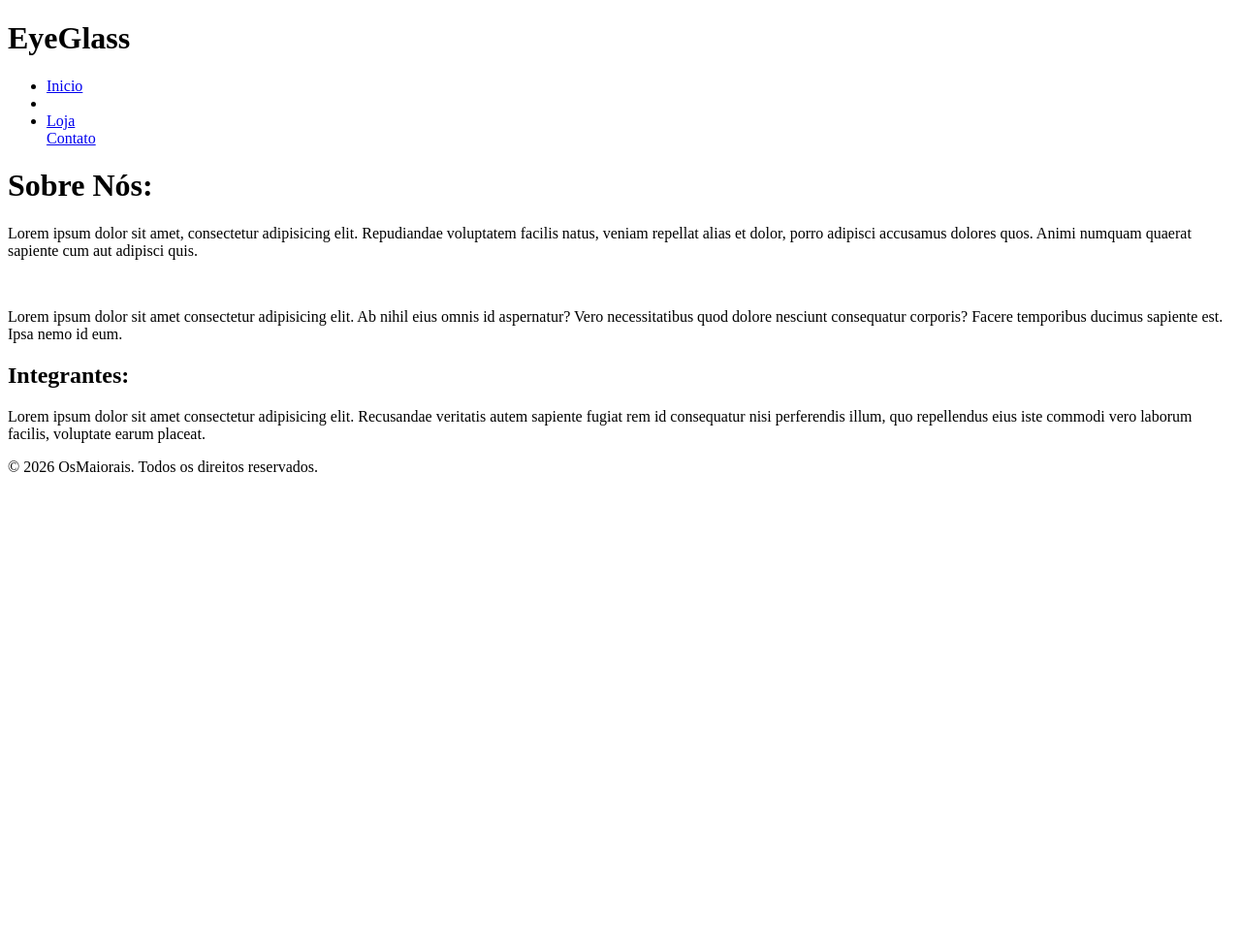
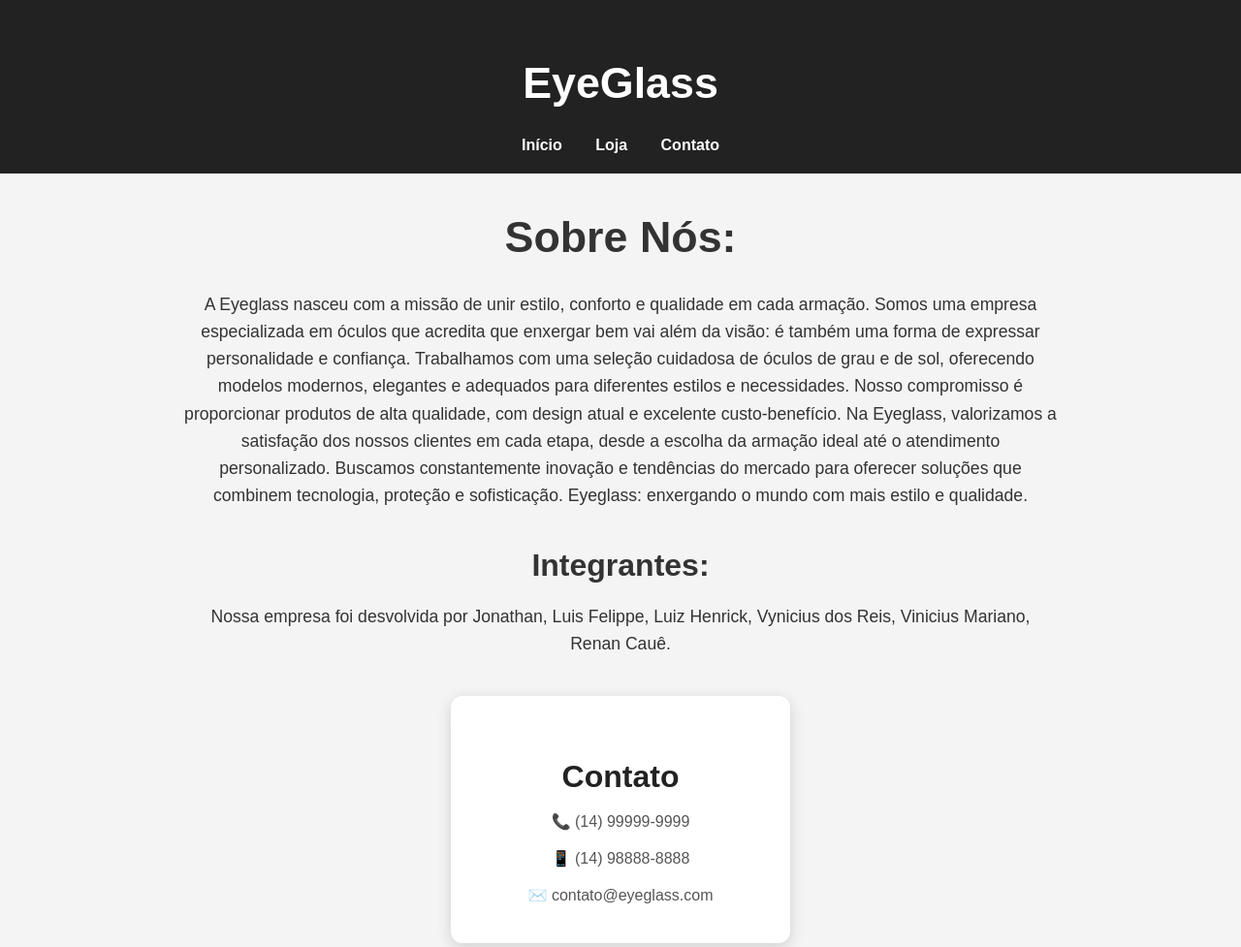
Before and after one commit to nwrnz/P2, a plain HTML site: page p2/Sobre.html in a window 1280 px wide. Shown: the top 977 px of the page at 97% size. Before the commit the page ends 800 px from the top, so only its background shows below. Drawn offline with Linux system fonts and the light colour scheme.

Commit message:
Add files via upload

```diff
--- a/p2/Loja.css
+++ b/p2/Loja.css
@@ -26,6 +26,7 @@ header ul{
     list-style: none;
     display: flex;
     gap: 20px;
+    margin-right: 10px;
 }
 
 header ul li a{
--- /dev/null
+++ b/p2/Loja.js
@@ -0,0 +1,6 @@
+const produtoLoja = [
+{id: 1, nome: produto1, preco: preco1},
+{id: 2, nome: produto2, preco:preco2},
+{id: 3, nome: produto3, preco: preco3}
+];
+let produtosCarrinho =[];
--- a/p2/Sobre.css
+++ b/p2/Sobre.css
@@ -0,0 +1,128 @@
+*{
+
+    box-sizing: border-box;
+    margin: 0;
+    padding: 0;
+}
+
+
+body{
+    font-family: Arial, Helvetica, sans-serif;
+    background-color: #f4f4f4;
+    color: #333;
+}
+
+header{
+    background-color: #222;
+    color: white;
+    padding: 20px;
+    text-align: center;
+}
+
+header ul{
+    list-style: none;
+    margin-top: 15px;
+}
+
+header ul li{
+    display: inline-block;
+    margin: 0 15px;
+}
+
+header ul li a{
+    color: white;
+    text-decoration: none;
+    font-weight: bold;
+}
+
+header ul li a:hover{
+    color: #00aaff;
+}
+
+
+h1{
+    text-align: center;
+    margin: 40px 0 30px;
+    font-size: 2.8rem;
+}
+
+
+p{
+    text-align: center;
+    max-width: 900px;
+    margin: 20px auto;
+    line-height: 1.6;
+    font-size: 1.1rem;
+}
+
+
+.galeria{
+    display: flex;
+    justify-content: center;
+    gap: 20px;
+    margin: 40px 0;
+}
+
+.galeria img{
+    width: 250px;
+    height: 180px;
+    object-fit: cover;
+    border-radius: 10px;
+    box-shadow: 0 4px 10px rgba(0,0,0,0.2);
+}
+
+
+h2{
+    text-align: center;
+    margin-top: 40px;
+    font-size: 2rem;
+}
+
+.contato{
+    width: 350px;
+    margin: 40px auto;
+    background-color: white;
+    padding: 30px;
+    border-radius: 15px;
+    box-shadow: 0 4px 15px rgba(0,0,0,0.15);
+    text-align: center;
+}
+
+.contato h2{
+    margin-bottom: 20px;
+}
+
+.contato p{
+    margin: 15px 0;
+    font-size: 1.2rem;
+}
+#caixa-contato{
+    width: 350px;
+    margin: 40px auto;
+    padding: 25px;
+    background-color: white;
+    border-radius: 12px;
+    box-shadow: 0 4px 15px rgba(0,0,0,0.15);
+    text-align: center;
+}
+
+#caixa-contato h2{
+    margin-bottom: 15px;
+    color: #222;
+}
+
+#caixa-contato p{
+    margin: 12px 0;
+    font-size: 16px;
+    color: #555;
+}
+
+
+
+footer{
+    background-color: #1f1f1f;
+    color: white;
+    text-align: center;
+    padding: 20px;
+    margin-top: 50px;
+}
--- a/p2/Sobre.html
+++ b/p2/Sobre.html
@@ -10,26 +10,31 @@
     <header>
         <h1>EyeGlass</h1>
          <ul>
-            <li><a href="./index.html">Inicio</a><li>
+             <li><a href="./index.html">Início</a></li>
              <li><a href="./Loja.html">Loja</a></li>
-             </li><a href="./Sobre.html">Contato</a></li>
-         </ul>
+             <li><a href="./Sobre.html">Contato</a></li>
+        </ul>
     </header>
     <h1>Sobre Nós:</h1>
-    <p>Lorem ipsum dolor sit amet, consectetur adipisicing elit. Repudiandae voluptatem facilis natus,
-        veniam repellat alias et dolor, porro adipisci accusamus dolores quos.
-         Animi numquam quaerat sapiente cum aut adipisci quis.</p>
+    <p>A Eyeglass nasceu com a missão de unir estilo, conforto e qualidade em cada armação. Somos uma empresa especializada em óculos que acredita que enxergar bem vai além da visão: é também uma forma de expressar personalidade e confiança.
 
-    <img src="" alt="">
-    <p>Lorem ipsum dolor sit amet consectetur adipisicing elit. Ab nihil eius omnis id aspernatur?
-         Vero necessitatibus quod dolore nesciunt consequatur corporis?
-        Facere temporibus ducimus sapiente est. Ipsa nemo id eum.</p>
+Trabalhamos com uma seleção cuidadosa de óculos de grau e de sol, oferecendo modelos modernos, elegantes e adequados para diferentes estilos e necessidades. Nosso compromisso é proporcionar produtos de alta qualidade, com design atual e excelente custo-benefício.
+
+Na Eyeglass, valorizamos a satisfação dos nossos clientes em cada etapa, desde a escolha da armação ideal até o atendimento personalizado. Buscamos constantemente inovação e tendências do mercado para oferecer soluções que combinem tecnologia, proteção e sofisticação.
+
+Eyeglass: enxergando o mundo com mais estilo e qualidade.</p>
 
     <h2>Integrantes:</h2>
-    <p>Lorem ipsum dolor sit amet consectetur adipisicing elit. Recusandae veritatis autem sapiente fugiat rem
-         id consequatur nisi perferendis illum, quo repellendus eius iste commodi vero laborum
-        facilis, voluptate earum placeat.</p>
+    <p>Nossa empresa foi desvolvida por Jonathan, Luis Felippe, Luiz Henrick, Vynicius dos Reis, Vinicius Mariano, Renan Cauê.</p>
 
+    <div id="caixa-contato">
+
+        <h2>Contato</h2>
+        <p>📞 (14) 99999-9999</p>
+        <p>📱 (14) 98888-8888</p>
+        <p>✉️ contato@eyeglass.com</p>
+
+    </div>
         <footer> <p>© 2026 OsMaiorais. Todos os direitos  reservados.</p></footer>
 </body>
 </html>
```
Also changed, not shown: p2/Loja.html (+16 -15 lines), p2/index.html (+1 -1 lines), p2/assets/oculos01.webp (added), p2/assets/oculos02.webp (added), p2/assets/oculos03.avif (added), p2/assets/oculos03.jpg (added).
